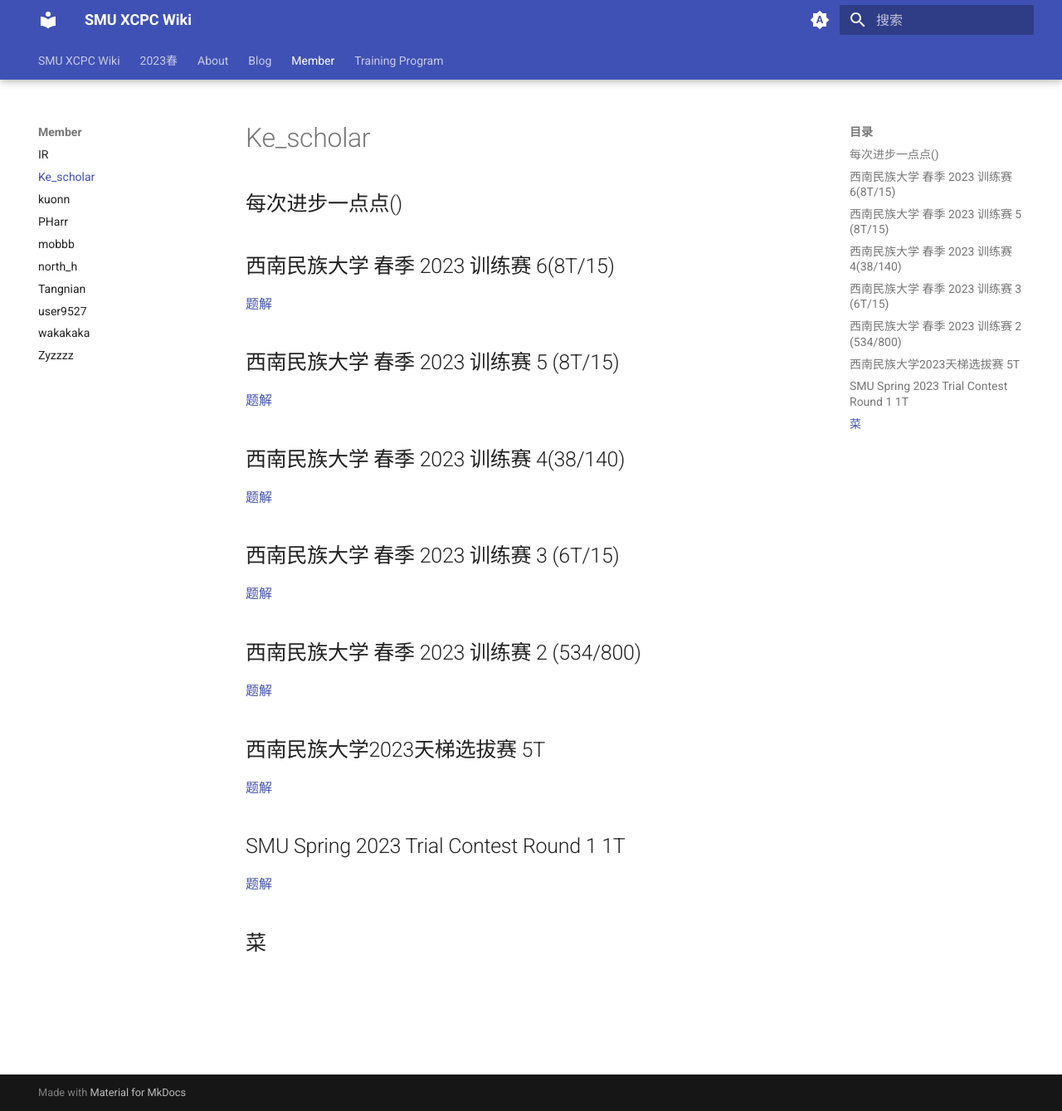
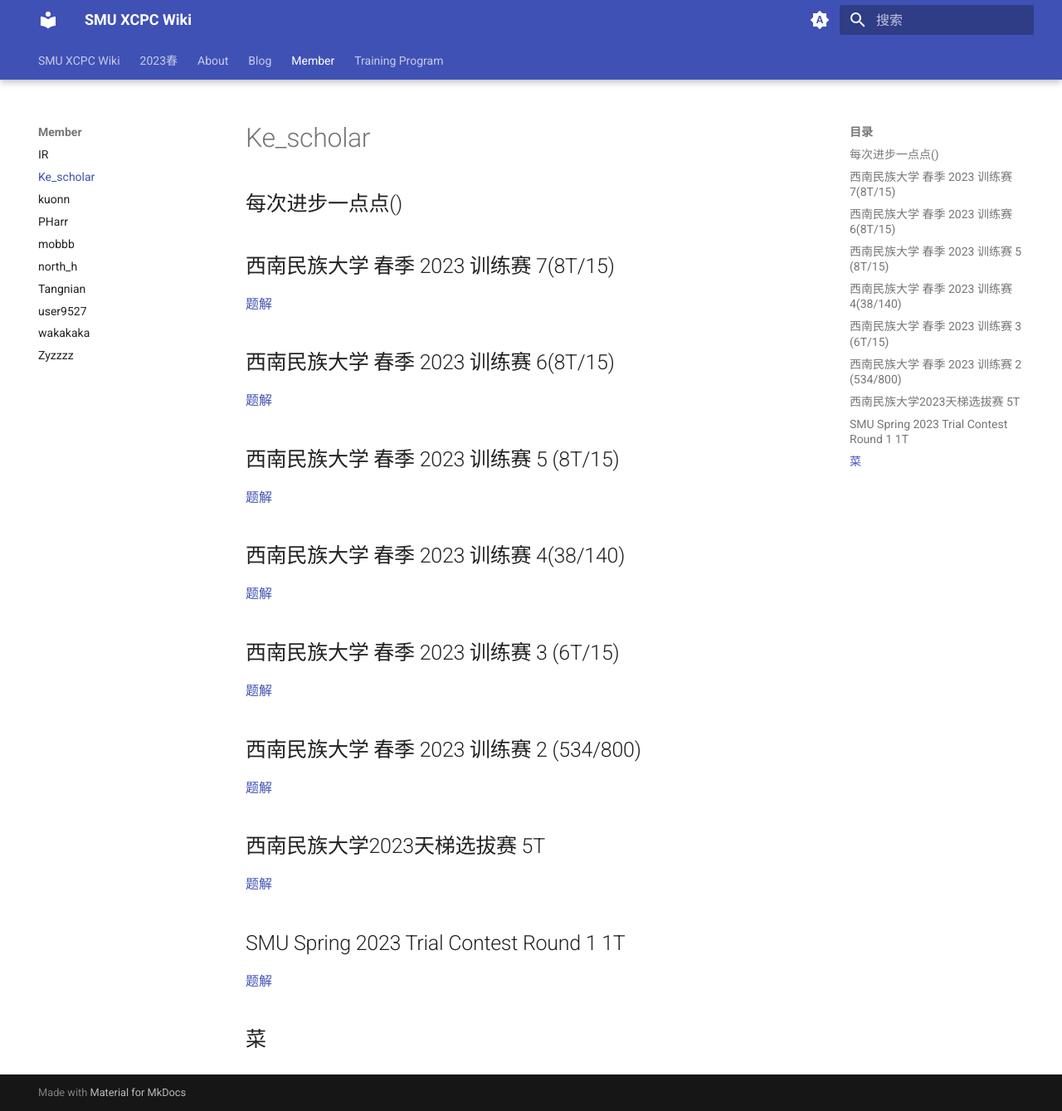
Before and after one commit to SMU-XCPC/wiki, an MkDocs documentation site: the page built from docs/Member/Ke_scholar.md, in a window 1280 px wide and 1339 px high. Shown: the whole window at 83% size. Built offline with MkDocs 1.6.1 and Material for MkDocs 9.7.7, drawn with Linux system fonts in a browser that asks for light colours.

Commit message:
Update Ke_scholar题解

```diff
--- a/docs/Member/Ke_scholar.md
+++ b/docs/Member/Ke_scholar.md
@@ -1,6 +1,10 @@
 # Ke_scholar
 
 ## 每次进步一点点()
+
+## 西南民族大学 春季 2023 训练赛 7(8T/15)
+
+[题解](https://www.cnblogs.com/Kescholar/p/17323544.html)
 
 ## 西南民族大学 春季 2023 训练赛 6(8T/15)
 
```
